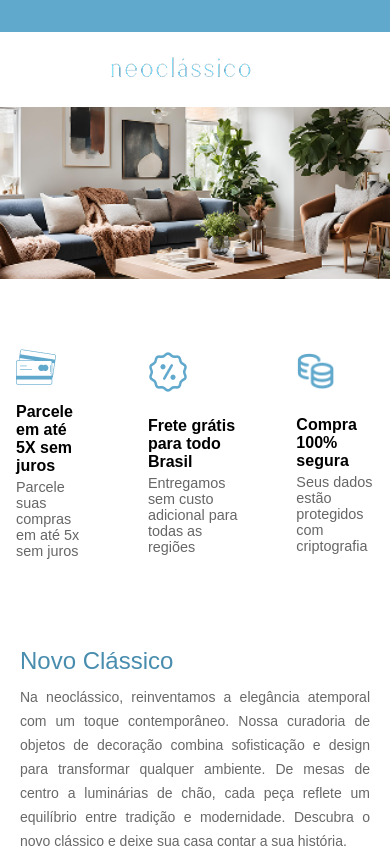
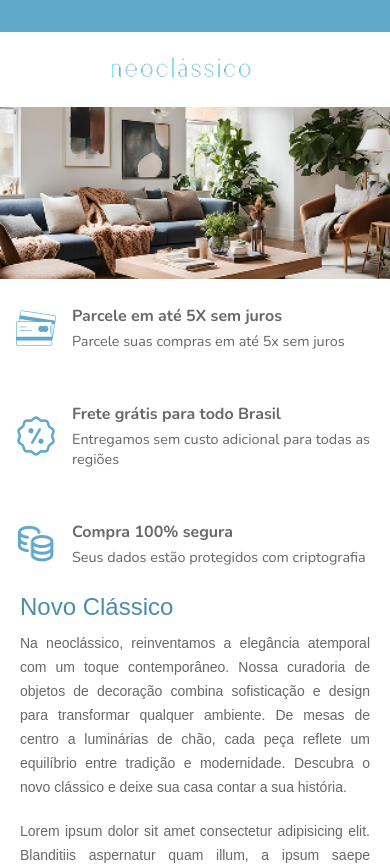
Before and after one commit to santiagobruna/teste-front-vmb, a React (Vite) app: page / in a window 390 px wide. Shown: the top 865 px of the page. Built offline with nearby package versions, Linux system fonts and the light colour scheme; no server answers; some icons are missing; a web font is replaced by a local one.

Commit message:
style: ajustes nos espaçamentos gerais

```diff
--- a/src/components/Benefits/benefits.scss
+++ b/src/components/Benefits/benefits.scss
@@ -2,4 +2,11 @@
     display: flex;
     gap: 26px;
     justify-content: space-around;
+    font-family: var(--font-secondary);
+    color: var(--color-text);
+    @media(max-width: 768px){
+        flex-direction: column;
+        justify-content: center;
+        gap: 0;
+    }
 }
--- a/src/components/Cards/card.scss
+++ b/src/components/Cards/card.scss
@@ -2,8 +2,9 @@
     font-weight: 400;
     padding-left: 4rem;
     color: var(--color-title);
+    margin-top: 50px;
     @media(max-width: 768px){
-        padding-left: 3rem;
+        padding-left: 1.5rem;
         margin-bottom: 20px;
     }
 }
--- a/src/components/Footer/footer.scss
+++ b/src/components/Footer/footer.scss
@@ -178,7 +178,7 @@
 .footer-payments {
     width: 100%;
     text-align: center;
-    margin-bottom: 20px;
+    margin: 30px 0;
 
     h3 {
         margin-bottom: 10px;
--- a/src/containers/BenefitsContainer/benefitsOption.scss
+++ b/src/containers/BenefitsContainer/benefitsOption.scss
@@ -6,9 +6,10 @@
     gap: 1rem;
     padding: 1rem;
     max-width: 500px;
-    flex-wrap: wrap;
     margin: 52px 0 72px 0;
-
+    @media(max-width: 768px){
+        margin: 10px 0 ;
+    }
     &__icon {
         flex-shrink: 0;
 
--- a/src/containers/CardContainer/index.tsx
+++ b/src/containers/CardContainer/index.tsx
@@ -13,7 +13,6 @@ interface Props {
 }
 const CardContainer : React.FC<Props> = ({ product }) => {
     return (
-
             <div className='card-container'>
                 <div className="card">
                     <img src={product.image} alt={product.title} className="card-image" />
--- a/src/styles/global.scss
+++ b/src/styles/global.scss
@@ -18,9 +18,3 @@
 body {
     font-family: var(--font-primary);
 }
-
-.container {
-    max-width: 1200px;
-    margin: 0 auto;
-    padding: 0 20px;
-}
```
Also changed, not shown: src/components/Cards/index.tsx (indentation only). Lines whose indentation alone changed are shown as unchanged.
